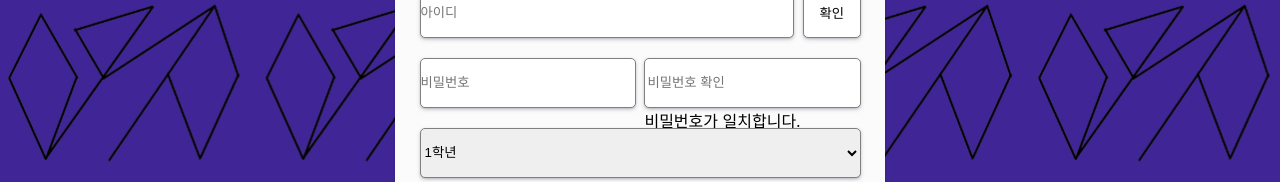
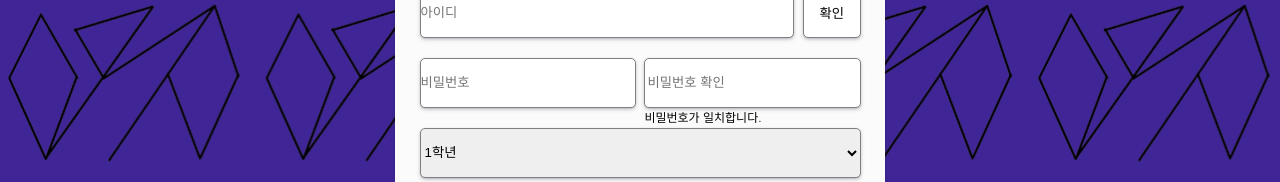
Before and after one commit to B1ND-6th-intern/GLASS_WEB, a React (Create React App) app: page /#/signup in a window 1280 px wide. Shown: the part 214-396 px from the top of the page. Built offline with nearby package versions, Linux system fonts and the light colour scheme.

Commit message:
update : SignupBar
비밀번호가 같은지 확인하는 기능 구현

```diff
--- a/src/components/Signup/SignupBar.css
+++ b/src/components/Signup/SignupBar.css
@@ -92,6 +92,11 @@ option {
   margin: 0px;
 }
 
+.signupbar-pw-input-check-alert {
+  font-size: 12px;
+  font-weight: 300;
+}
+
 .signupbar-confirm-btn {
   width: 180px;
   height: 50px;
--- a/src/components/Signup/SignupBar.js
+++ b/src/components/Signup/SignupBar.js
@@ -17,7 +17,7 @@ const useInputId = (initial) => {
   const onChange = (event) => {
     let id = event.target.value;
     setId(id);
-    console.log("ID : " + id);
+    // console.log("ID : " + id);
   };
   return { id, onChange };
 };
@@ -27,7 +27,7 @@ const useInputPw = (initial) => {
   const onChange = (event) => {
     let pw = event.target.value;
     setPw(pw);
-    console.log("PW : " + pw);
+    // console.log("PW : " + pw);
   };
   return { pw, onChange };
 };
@@ -38,14 +38,14 @@ const useInputChkPw = (initial) => {
   const onChange = (event) => {
     let CheckPw = event.target.value;
     setCheckPw(CheckPw);
-    console.log("Check PW : " + CheckPw);
+    // console.log("Check PW : " + CheckPw);
   };
 
   return { CheckPw, onChange };
 };
 
-let isTrue = true;
 const SignupBar = () => {
+  const [isTrue, SetIstrue] = useState(true);
   const inputId = useInputId(" ");
   const inputPw = useInputPw(" ");
   //   console.log(inputPw);
@@ -53,11 +53,11 @@ const SignupBar = () => {
   //   console.log(inputCheckPw);
   useEffect(() => {
     if (inputPw.pw === inputCheckPw.CheckPw) {
-      isTrue = true;
+      SetIstrue(true);
     } else {
-      isTrue = false;
+      SetIstrue(false);
     }
-    console.log(isTrue);
+    // console.log(isTrue);
     return isTrue;
   }, [inputPw.pw, inputCheckPw.CheckPw]);
 
@@ -90,9 +90,13 @@ const SignupBar = () => {
             {...inputCheckPw}
           />
           {isTrue ? (
-            <p>비밀번호가 일치합니다.</p>
+            <p className="signupbar-pw-input-check-alert">
+              비밀번호가 일치합니다.
+            </p>
           ) : (
-            <p>비밀번호가 일치하지 않습니다.</p>
+            <p className="signupbar-pw-input-check-alert">
+              비밀번호가 일치하지 않습니다.
+            </p>
           )}
         </div>
       </div>
```
